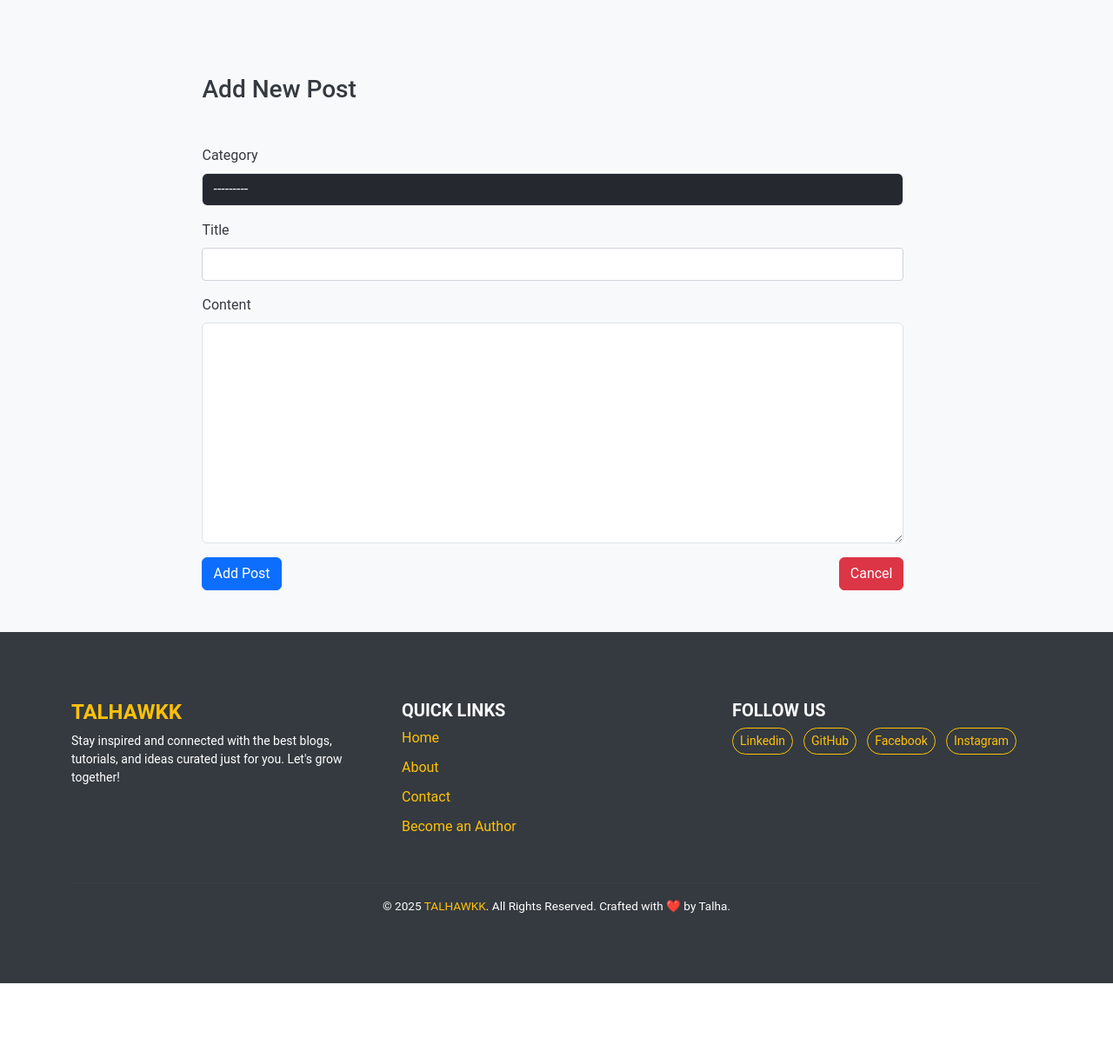
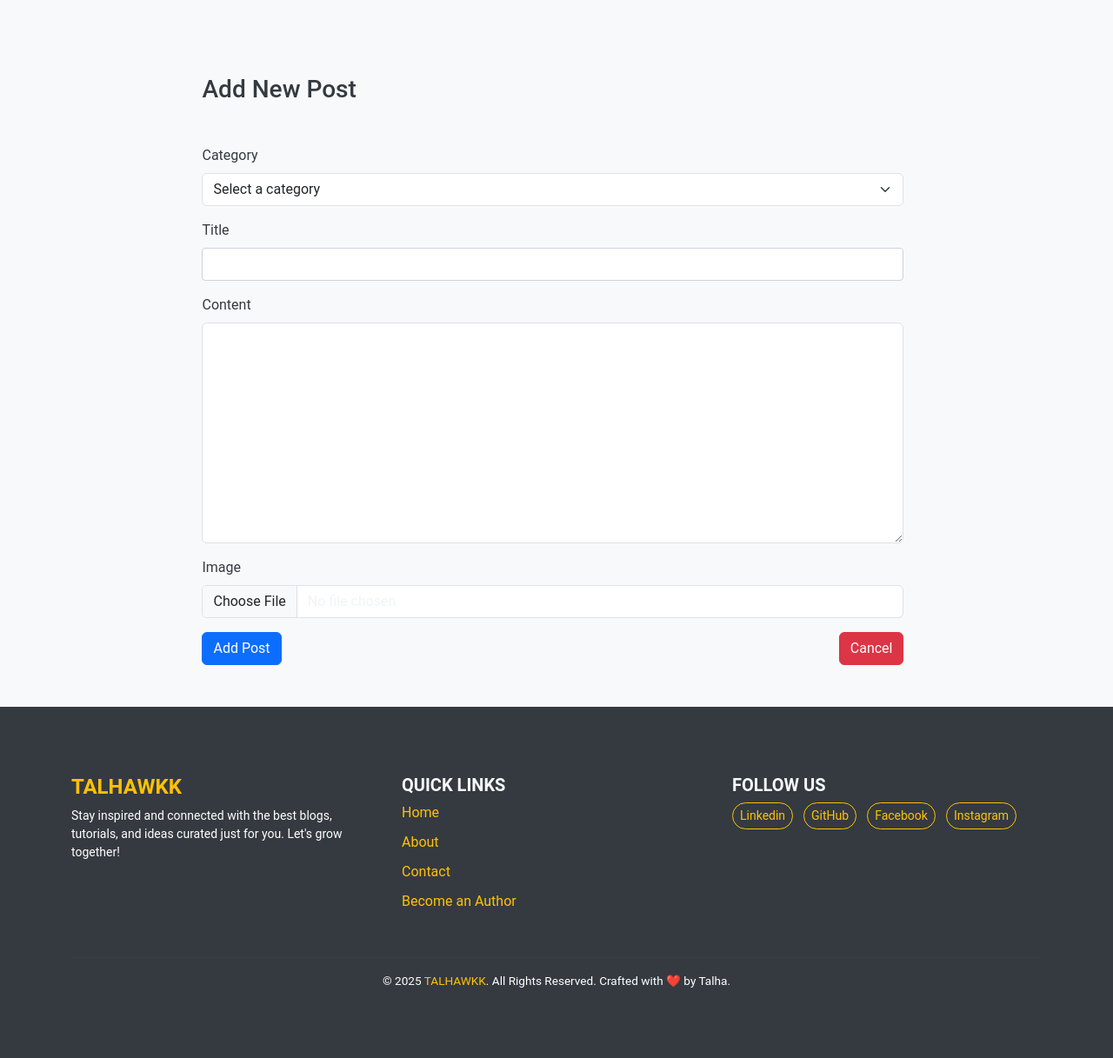
Before and after one commit to talhawkk/Blog-Project-Using-Django, a Django app: page /addpost/ in a window 1280 px wide. Shown: the part 384-1601 px from the top of the page at 87% size. Before the commit the page ends 1515 px from the top, so only its background shows below. Run offline with Django 5.2, Linux system fonts and the light colour scheme; the visitor is signed in with stand-in values (Sample User, id 1); data that the repository does not hold is empty.

Commit message:
adding feature of adding featured image

```diff
--- a/BlogProject/BlogProject/settings.py
+++ b/BlogProject/BlogProject/settings.py
@@ -138,3 +138,7 @@ DEFAULT_AUTO_FIELD = 'django.db.models.BigAutoField'
 CSRF_TRUSTED_ORIGINS = [
     'https://blog-project-using-django-production.up.railway.app',  # Add your production URL here
 ]
+import os
+
+MEDIA_URL = '/media/'
+MEDIA_ROOT = os.path.join(BASE_DIR, 'media')
--- a/BlogProject/blog/admin.py
+++ b/BlogProject/blog/admin.py
@@ -4,6 +4,6 @@ from .models import Post, Category
 
 @admin.register(Post)
 class PostAdmin(admin.ModelAdmin):
-    list_display = ['id', 'category','title', 'content']
+    list_display = ['id', 'category','title', 'image' , 'content']
 
 admin.site.register(Category)
--- a/BlogProject/blog/forms.py
+++ b/BlogProject/blog/forms.py
@@ -1,48 +1,51 @@
 from django import forms
-from django.contrib.auth.forms import UserCreationForm , AuthenticationForm, UsernameField
+from django.contrib.auth.forms import UserCreationForm, AuthenticationForm, UsernameField
 from django.contrib.auth.models import User
-from .models import Post,Category
-from django.utils.translation import gettext, gettext_lazy as _
+from .models import Post, Category
+from django.utils.translation import gettext_lazy as _
 
 class SignUpForm(UserCreationForm):
-    password1 = forms.CharField(label="Password", widget=forms.PasswordInput(attrs={'class':'form-control'}))
-    password2 = forms.CharField(label="Re-enter Password", widget=forms.PasswordInput(attrs={'class':'form-control'}))
+    password1 = forms.CharField(label="Password", widget=forms.PasswordInput(attrs={'class': 'form-control'}))
+    password2 = forms.CharField(label="Re-enter Password", widget=forms.PasswordInput(attrs={'class': 'form-control'}))
+
     class Meta:
         model = User
-        fields = ['username','first_name','last_name', 'email', 'password1', 'password2']
-        labels = {'email':'Email','first_name':'First Name', 'last_name':'Last Name'}
-
-        widgets ={'username' : forms.TextInput(attrs={'class':'form-control'}),
-                  'first_name' : forms.TextInput(attrs={'class':'form-control'}),
-                  'last_name' : forms.TextInput(attrs={'class':'form-control'}),
-                  'email' : forms.EmailInput(attrs={'class':'form-control'}),
-
-                  }
+        fields = ['username', 'first_name', 'last_name', 'email', 'password1', 'password2']
+        labels = {'email': 'Email', 'first_name': 'First Name', 'last_name': 'Last Name'}
+        widgets = {
+            'username': forms.TextInput(attrs={'class': 'form-control'}),
+            'first_name': forms.TextInput(attrs={'class': 'form-control'}),
+            'last_name': forms.TextInput(attrs={'class': 'form-control'}),
+            'email': forms.EmailInput(attrs={'class': 'form-control'}),
+        }
 
 class LoginForm(AuthenticationForm):
-    username = UsernameField(label="Username", widget=forms.TextInput(attrs={'autofocus':True,'class':'form-control'}))
-    password = forms.CharField(label=_("Password"), widget=forms.PasswordInput(attrs={'autocomplet':'current-password','class':'form-control'}))
+    username = UsernameField(label="Username", widget=forms.TextInput(attrs={'autofocus': True, 'class': 'form-control'}))
+    password = forms.CharField(label=_("Password"), widget=forms.PasswordInput(attrs={'autocomplete': 'current-password', 'class': 'form-control'}))
+
     class Meta:
         model = User
-        fields = ['username','password']
-        labels = {'username':'Username','password':'Password'}
-        widgets ={'username' : forms.TextInput(attrs={'class':'form-control'}),
-                  'password' : forms.PasswordInput(attrs={'class':'form-control'}),
-                  }
+        fields = ['username', 'password']
+        labels = {'username': 'Username', 'password': 'Password'}
+        widgets = {
+            'username': forms.TextInput(attrs={'class': 'form-control'}),
+            'password': forms.PasswordInput(attrs={'class': 'form-control'}),
+        }
 
 class PostForm(forms.ModelForm):
     class Meta:
-        model=Post
-        fields=['category','title','content']
-        widgets ={
-                  'category' : forms.Select(attrs={'class':'form-control'}),
-                  'title' : forms.TextInput(attrs={'class':'form-control'}),
-                  'content' : forms.Textarea(attrs={'class':'form-control'}),
-                  }
-        category = forms.ModelChoiceField(
-            queryset=Category.objects.all(),
-            empty_label="Select a category",
-            widget=forms.Select(attrs={
-            'class': 'form-select'
-            })
-        )
+        model = Post
+        fields = ['category', 'title', 'content', 'image']  # ✅ Added 'image' field
+        widgets = {
+            'category': forms.Select(attrs={'class': 'form-control'}),
+            'title': forms.TextInput(attrs={'class': 'form-control'}),
+            'content': forms.Textarea(attrs={'class': 'form-control'}),
+        }
+
+    category = forms.ModelChoiceField(
+        queryset=Category.objects.all(),
+        empty_label="Select a category",
+        widget=forms.Select(attrs={'class': 'form-select'})
+    )
+
+    image = forms.ImageField(required=False, widget=forms.FileInput(attrs={'class': 'form-control'}))  # ✅ Added image field
--- a/BlogProject/blog/models.py
+++ b/BlogProject/blog/models.py
@@ -2,10 +2,12 @@ from django.db import models
 
 # Create your models here.
 class Post(models.Model):
-    category = models.ForeignKey('Category', on_delete=models.SET_NULL, null=True, blank=True)  # Category ko foreign key ke through link kiya hai
+    category = models.ForeignKey('Category', on_delete=models.SET_NULL, null=True, blank=True)
     title = models.CharField(max_length=100)
     content = models.TextField()
+    image = models.ImageField(upload_to='blog_images/', null=True, blank=True)  # Added upload_to
     date = models.DateTimeField(auto_now_add=True)
+
     def __str__(self):
         return self.title
 
--- a/BlogProject/blog/templates/blog/addpost.html
+++ b/BlogProject/blog/templates/blog/addpost.html
@@ -4,7 +4,7 @@
     <div class="row">
         <div class="col-lg-12 offset-lg-2">
             <h3 class="my-5">Add New Post</h3>
-            <form action="" method="POST" novalidate>
+            <form action="" method="POST" enctype="multipart/form-data" novalidate>
                 {% csrf_token %}
                 {% for i in form %}
                 <div class="form-group mb-3">
--- a/BlogProject/blog/templates/blog/base.html
+++ b/BlogProject/blog/templates/blog/base.html
@@ -169,19 +169,24 @@
 
         <div class="col-md-4 mb-4">
           <h5 class="text-uppercase text-light fw-bold">Follow Us</h5>
-          <a href="wwww.linkedin.com/in/talhawkk" class="btn btn-outline-warning btn-sm rounded-pill me-2">
-            <i class="bi bi-twitter"></i> Linkedin
+
+          <a href="https://www.linkedin.com/in/talhawkk" target="_blank" class="btn btn-outline-warning btn-sm rounded-pill me-2">
+              <i class="bi bi-linkedin"></i> Linkedin
           </a>
-          <a href="wwww.github.com/talhawkk" class="btn btn-outline-warning btn-sm rounded-pill me-2">
-            <i class="bi bi-twitter"></i> GitHub
+
+          <a href="https://github.com/talhawkk" target="_blank" class="btn btn-outline-warning btn-sm rounded-pill me-2">
+              <i class="bi bi-github"></i> GitHub
           </a>
-          <a href="wwww.facebook.com" class="btn btn-outline-warning btn-sm rounded-pill me-2">
-            <i class="bi bi-facebook"></i> Facebook
+
+          <a href="https://www.facebook.com" target="_blank" class="btn btn-outline-warning btn-sm rounded-pill me-2">
+              <i class="bi bi-facebook"></i> Facebook
           </a>
-          <a href="www.instagram.com" class="btn btn-outline-warning btn-sm rounded-pill">
-            <i class="bi bi-instagram"></i> Instagram
+
+          <a href="https://www.instagram.com" target="_blank" class="btn btn-outline-warning btn-sm rounded-pill">
+              <i class="bi bi-instagram"></i> Instagram
           </a>
-        </div>
+      </div>
+
       </div>
 
       <hr class="text-white opacity-25">
--- a/BlogProject/blog/templates/blog/category_posts.html
+++ b/BlogProject/blog/templates/blog/category_posts.html
@@ -15,6 +15,9 @@
                     <div class="card shadow-sm border-0 w-100">
                         <div class="card-body d-flex flex-column">
                             <h3 class="card-title fw-bold text-dark">{{ post.title }}</h3>
+                            {% if post.image %}
+                            <img src="{{ post.image.url }}" class="card-img-top" alt="{{ post.title }}">
+                            {% endif %}
                             <p class="card-text text-muted flex-grow-1">
                                 {{ post.content|truncatewords:110 }}
                             </p>
--- a/BlogProject/blog/templates/blog/home.html
+++ b/BlogProject/blog/templates/blog/home.html
@@ -25,6 +25,10 @@
 
             {% for post in posts %}
             <div class="card mb-4 shadow-sm border-0">
+              {% if post.image %}
+              <img src="{{ post.image.url }}" class="card-img-top img-fluid" style="max-height: 300px; object-fit: cover;" alt="{{ post.title }}">
+            {% endif %}
+
                 <div class="card-body">
                     <h3 class="card-title fw-bold text-dark">{{ post.title }}</h3>
                     <p class="card-text text-muted">
--- a/BlogProject/blog/templates/blog/readblog.html
+++ b/BlogProject/blog/templates/blog/readblog.html
@@ -6,7 +6,11 @@
         <div class="row">
             <div class="col-md-9 mx-auto">
                 <h2 class="fw-bold text-primary mb-4 text-center">{{ post.title }}</h2>
-
+                {% if post.image %}
+                <div class="text-center">
+                <img src="{{ post.image.url }}" class="img-fluid rounded shadow-lg" alt="{{ post.title }}">
+                </div>
+                {% endif %}
                 <div class="post-content">
                     <p class="lead text-muted" style="text-align: justify; font-size: 1.1rem; line-height: 1.8;">
                         {{ post.content }}
--- a/BlogProject/blog/urls.py
+++ b/BlogProject/blog/urls.py
@@ -1,4 +1,6 @@
 from django.urls import path
+from django.conf import settings
+from django.conf.urls.static import static
 from . import views
 urlpatterns = [
     path('', views.home, name='home'),
@@ -15,4 +17,4 @@ urlpatterns = [
     path('categories/<int:category_id>', views.category_posts, name='category_posts'),
 
 
-]
+] + static(settings.MEDIA_URL, document_root=settings.MEDIA_ROOT)
--- a/BlogProject/blog/views.py
+++ b/BlogProject/blog/views.py
@@ -79,7 +79,7 @@ def edit(request,id):
     if request.user.is_authenticated:
         if request.method=='POST':
             pi=Post.objects.get(pk=id)
-            form=PostForm(request.POST,instance=pi)
+            form=PostForm(request.POST, request.FILES ,instance=pi)
             if form.is_valid():
                 form.save()
                 messages.success(request,'Your changes has been updated')
@@ -94,7 +94,7 @@ def edit(request,id):
 def addpost(request):
     if request.user.is_authenticated:
         if request.method=='POST':
-            form=PostForm(request.POST)
+            form=PostForm(request.POST, request.FILES)
             if form.is_valid():
                 # form=form.cleaned_data()
                 form.save()
```
Also changed, not shown: BlogProject/blog/migrations/0004_post_image.py (added), BlogProject/blog/migrations/0005_remove_post_image.py (added), BlogProject/blog/migrations/0006_post_image.py (added), BlogProject/db.sqlite3, BlogProject/media/blog_images/aaaaa.png (added), BlogProject/media/blog_images/kimi.jpeg (added).
